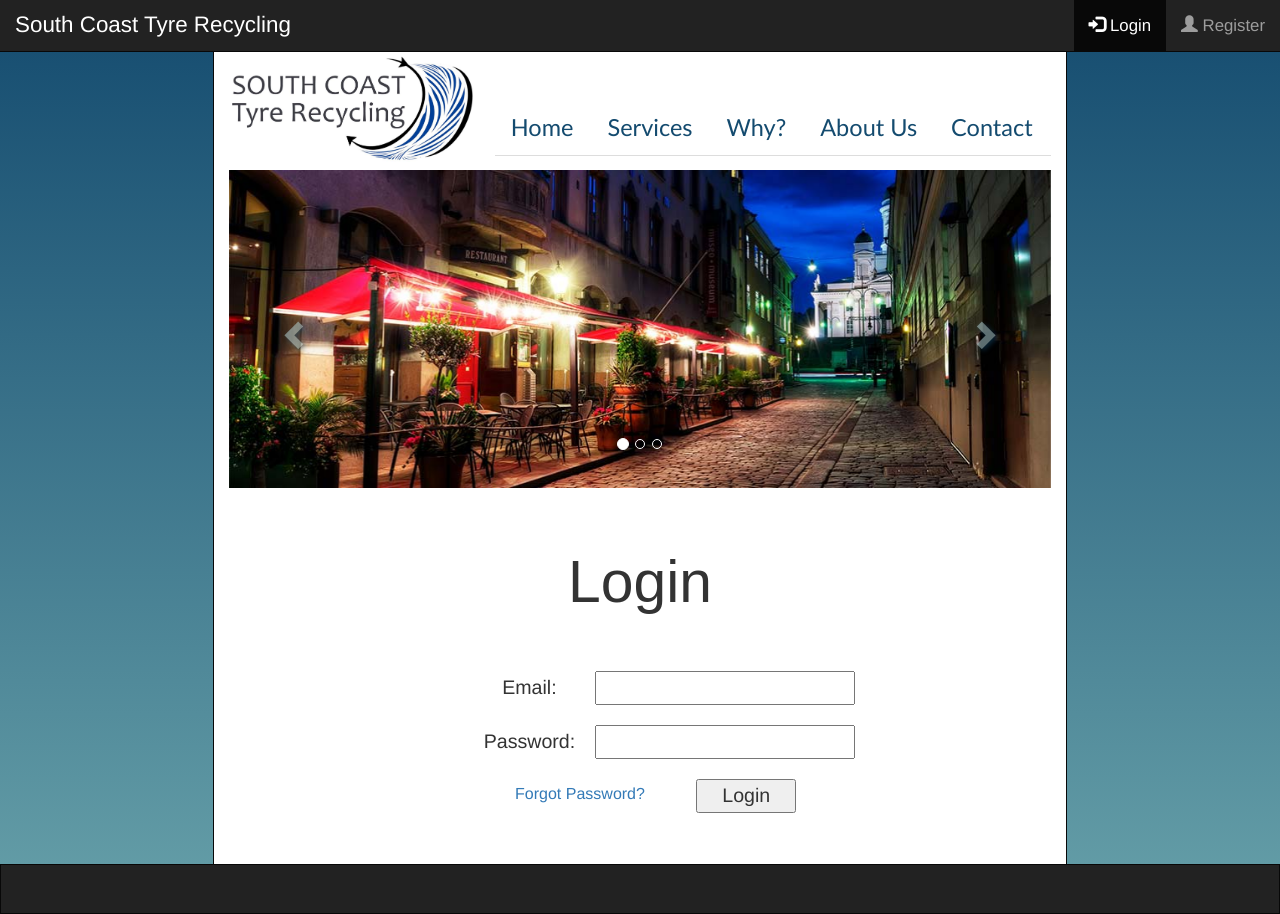
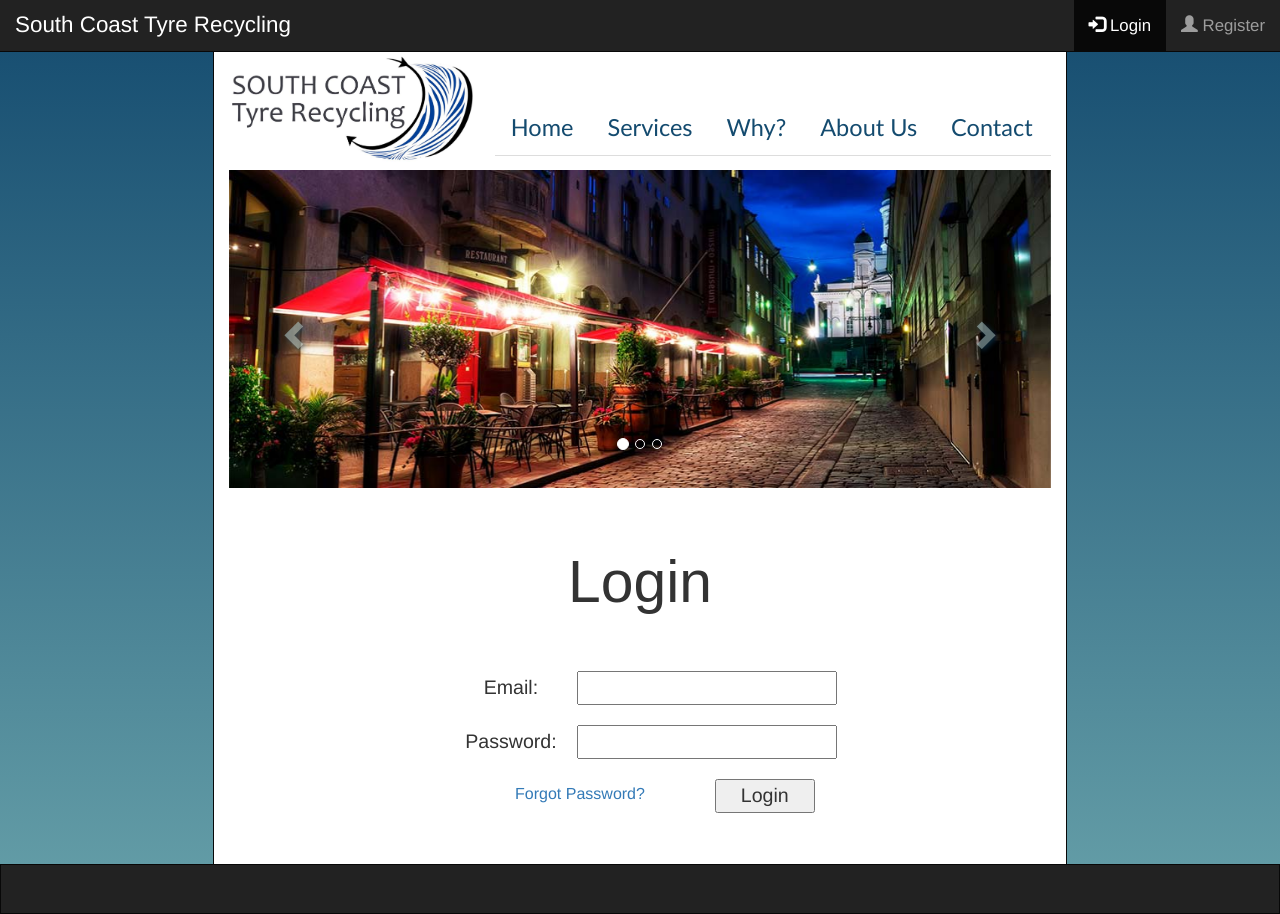
Before and after one commit to carolinebezzina/px, a PHP site: page /login.html in a window 1280 px wide. Run offline with PHP 8.4, Linux system fonts and the light colour scheme; some web fonts are replaced.

```diff
--- a/style.css
+++ b/style.css
@@ -254,7 +254,7 @@ hr {
         font-size: 1em;
     }
     .loginForm {
-        width: 45%;
+        width: 50%;
         margin: auto;
     }
     .forgot {
```
